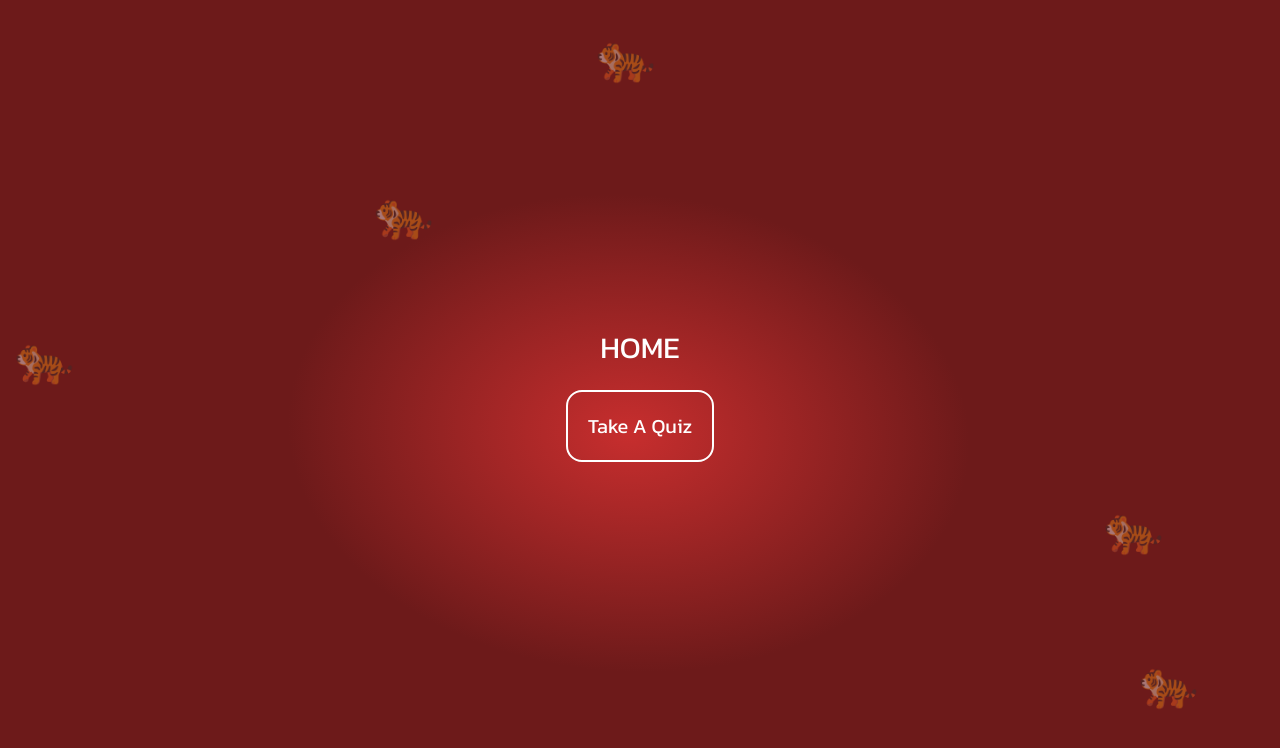
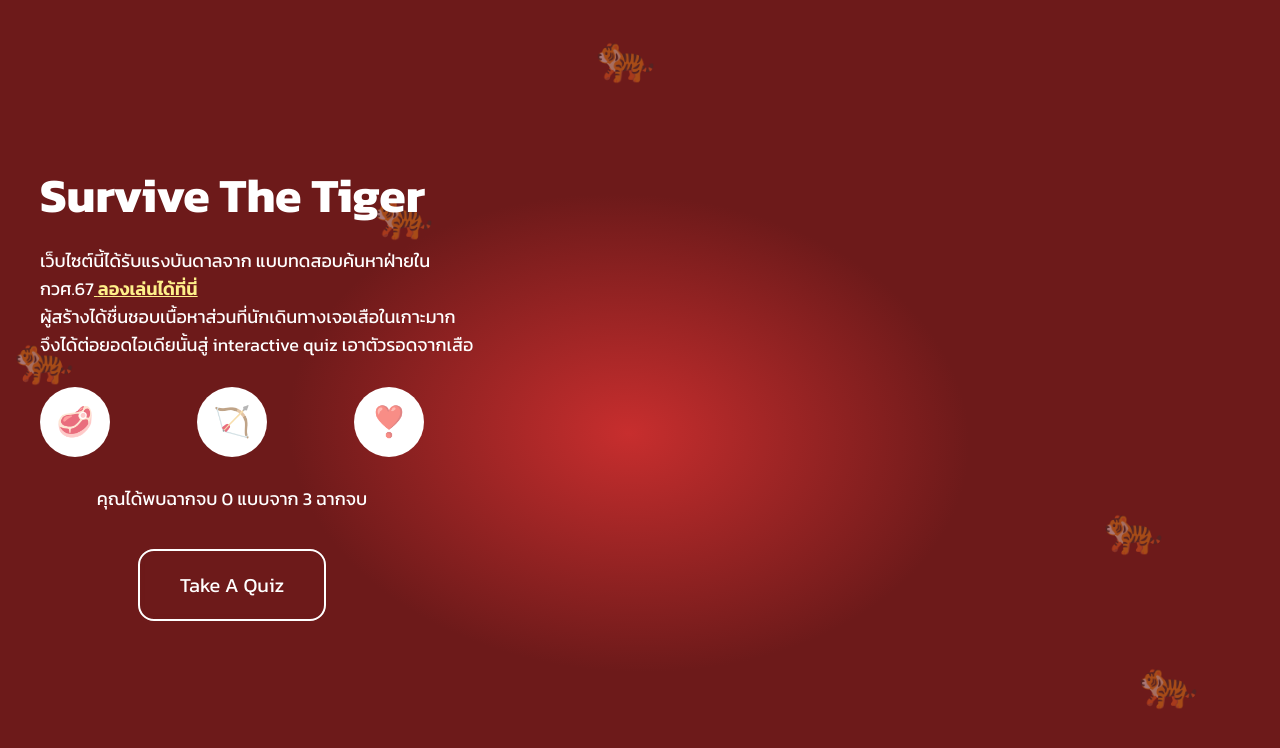
Before and after one commit to neennera/Tiger-Quiz, a React (Vite) app: page / in a window 1280 px wide. Shown: the top 748 px of the page. Built offline with nearby package versions, Linux system fonts and the light colour scheme.

Commit message:
add:home layout

```diff
--- a/index.html
+++ b/index.html
@@ -3,8 +3,9 @@
   <head>
     <meta charset="UTF-8" />
     <meta name="viewport" content="width=device-width, initial-scale=1.0" />
-    <title>Tiger Quiz</title>
+    <title>Survive The Tiger</title>
 
+    <link rel="icon" type="image/x-icon" href="./src/assets/Tiger/TigerFace.svg">
     <link rel="preconnect" href="https://fonts.googleapis.com">
     <link rel="preconnect" href="https://fonts.gstatic.com" crossorigin>
     <link href="https://fonts.googleapis.com/css2?family=Kanit:ital,wght@0,100;0,200;0,300;0,400;0,500;0,600;0,700;0,800;0,900;1,100;1,200;1,300;1,400;1,500;1,600;1,700;1,800;1,900&display=swap" rel="stylesheet">
--- /dev/null
+++ b/src/Components/Home/EndingCount.tsx
@@ -0,0 +1,20 @@
+const EndingCount = () => {
+  return (
+    <div className="text-lg items-center text-center justify-center space-y-7">
+      <div className="flex flex-row items-center justify-between w-[80vw] sm:w-[30vw] text-3xl">
+        <div className="flex h-[60px] w-[60px] sm:h-[70px] sm:w-[70px] bg-white rounded-full justify-center items-center">
+          <p className="opacity-60"> 🥩 </p>
+        </div>
+        <div className="flex h-[60px] w-[60px] sm:h-[70px] sm:w-[70px] bg-white rounded-full justify-center items-center">
+          <p className="opacity-60"> 🏹 </p>
+        </div>
+        <div className="flex h-[60px] w-[60px] sm:h-[70px] sm:w-[70px] bg-white rounded-full justify-center items-center">
+          <p className="opacity-60"> ❣️ </p>
+        </div>
+      </div>
+      <p>คุณได้พบฉากจบ 0 แบบจาก 3 ฉากจบ</p>
+    </div>
+  );
+};
+
+export default EndingCount;
--- a/src/Components/Quiz/Quiz.tsx
+++ b/src/Components/Quiz/Quiz.tsx
@@ -39,7 +39,7 @@ const Quiz = (Props: Props) => {
       <ProgessBar index={index} />
 
       <div className="flex z-0 text-white flex-col space-y-2">
-        <h1 className="text-5xl text-black ">Quiz No.{index + 1}</h1>
+        <h1 className="text-5xl text-white ">Quiz No.{index + 1}</h1>
         <h2>{question.question}</h2>
         <hr />
       </div>
--- a/src/index.html
+++ b/src/index.html
@@ -5,9 +5,12 @@
     <meta name="viewport" content="width=device-width, initial-scale=1.0" />
     <title>Tiger Quiz</title>
 
-    <link rel="preconnect" href="https://fonts.googleapis.com">
-    <link rel="preconnect" href="https://fonts.gstatic.com" crossorigin>
-    <link href="https://fonts.googleapis.com/css2?family=Kanit:ital,wght@0,100;0,200;0,300;0,400;0,500;0,600;0,700;0,800;0,900;1,100;1,200;1,300;1,400;1,500;1,600;1,700;1,800;1,900&display=swap" rel="stylesheet">
+    <link rel="preconnect" href="https://fonts.googleapis.com" />
+    <link rel="preconnect" href="https://fonts.gstatic.com" crossorigin />
+    <link
+      href="https://fonts.googleapis.com/css2?family=Kanit:ital,wght@0,100;0,200;0,300;0,400;0,500;0,600;0,700;0,800;0,900;1,100;1,200;1,300;1,400;1,500;1,600;1,700;1,800;1,900&display=swap"
+      rel="stylesheet"
+    />
   </head>
   <body>
     <div id="root"></div>
--- a/src/pages/HomePage.tsx
+++ b/src/pages/HomePage.tsx
@@ -1,15 +1,33 @@
-import Background from "../Components/Quiz/Background"
+import EndingCount from '../Components/Home/EndingCount';
+import Background from '../Components/Quiz/Background';
 const NoPage = () => {
-    return(
-        <main className="min-h-screen overflow-hidden flex flex-col font-serif justify-center items-center">
-            <Background />
-            <div className="abosolute flex flex-col z-0 w-full h-full items-center justify-center text-3xl text-white space-y-4">
-                <p>HOME</p>
-                <a href="/quiz"><button className="h-[9vh] text-xl m-2 p-2 pl-5 pr-5 border-2 border-white hover:bg-white hover:text-primaryDark cursor-pointer rounded-2xl">Take A Quiz</button></a>
-            </div>
+  return (
+    <main className="min-h-screen overflow-hidden flex flex-col font-serif justify-center items-center">
+      <Background />
+      <div className="abosolute flex flex-col z-0 pl-10 pr-10 w-full h-full items-start text-xl sm:text-3xl text-white space-y-7 ">
+        <p className="text-5xl font-bold">Survive The Tiger</p>
+        <div className="text-lg sm:w-[35vw]">
+          <p>
+            เว็บไซต์นี้ได้รับแรงบันดาลจาก แบบทดสอบค้นหาฝ่ายใน กวศ.67
+            <span className="font-semibold underline text-yellow-200">
+              {' '}
+              <a href="https://apply.intania.org">ลองเล่นได้ที่นี่</a>
+            </span>
+          </p>
+          <p>ผู้สร้างได้ชื่นชอบเนื้อหาส่วนที่นักเดินทางเจอเสือในเกาะมาก</p>
+          <p>จึงได้ต่อยอดไอเดียนั้นสู่ interactive quiz เอาตัวรอดจากเสือ</p>
+        </div>
+        <EndingCount />
+        <div className="flex items-center justify-center w-[80vw] sm:w-[30vw]">
+          <a href="/quiz">
+            <button className="h-[9vh] backdrop-blur-sm text-xl m-2 pl-10 pr-10 border-2 border-white hover:bg-white hover:text-primaryDark cursor-pointer rounded-2xl">
+              Take A Quiz
+            </button>
+          </a>
+        </div>
+      </div>
+    </main>
+  );
+};
 
-        </main>
-    )
-}
-
-export default NoPage
+export default NoPage;
--- a/src/pages/NoPage.tsx
+++ b/src/pages/NoPage.tsx
@@ -1,15 +1,18 @@
-import Background from "../Components/Quiz/Background"
+import Background from '../Components/Quiz/Background';
 const NoPage = () => {
-    return(
-        <main className="min-h-screen overflow-hidden flex flex-col font-serif justify-center items-center">
-            <Background />
-            <div className="abosolute flex flex-col z-0 w-full h-full items-center justify-center text-3xl text-white space-y-4">
-                <p>Opp, This Pages is not found</p>
-                <a href="/"><button className="h-[9vh] text-xl m-2 p-2 pl-5 pr-5 border-2 border-white hover:bg-white hover:text-primaryDark cursor-pointer rounded-2xl">Back To Home</button></a>
-            </div>
+  return (
+    <main className="min-h-screen overflow-hidden flex flex-col font-serif justify-center items-center">
+      <Background />
+      <div className="abosolute flex flex-col z-0 w-full h-full items-center justify-center text-3xl text-white space-y-4">
+        <p>Opp, This Pages is not found</p>
+        <a href="/">
+          <button className="h-[9vh] text-xl m-2 p-2 pl-5 pr-5 border-2 border-white hover:bg-white hover:text-primaryDark cursor-pointer rounded-2xl">
+            Back To Home
+          </button>
+        </a>
+      </div>
+    </main>
+  );
+};
 
-        </main>
-    )
-}
-
-export default NoPage
+export default NoPage;
--- a/tailwind.config.js
+++ b/tailwind.config.js
@@ -5,19 +5,18 @@ export default {
     "./src/**/*.{js,ts,jsx,tsx}",
   ],
   theme: {
-    colors : {
-      dark :  {
-        DEFAULT  : '#454545',
-      },
-      white : {DEFAULT  : '#FFF',},
-      whiteDark : {DEFAULT  : '#D3D3D3',},
-      primary : {DEFAULT  : '#C72E2E',},
-      primaryDark : {DEFAULT  : '#861717',},
-    },
     fontFamily : {
       'serif': ['Kanit', 'ui-serif', 'Georgia'],
     },
-    extend: {},
+    extend: {
+      colors: {
+        dark: '#454545',
+        white: '#FFF',
+        whiteDark: '#D3D3D3',
+        primary: '#C72E2E',
+        primaryDark: '#861717',
+      },
+    },
   },
   plugins: [],
 }
```
Also changed, not shown: src/main.tsx (+4 -4 lines).
